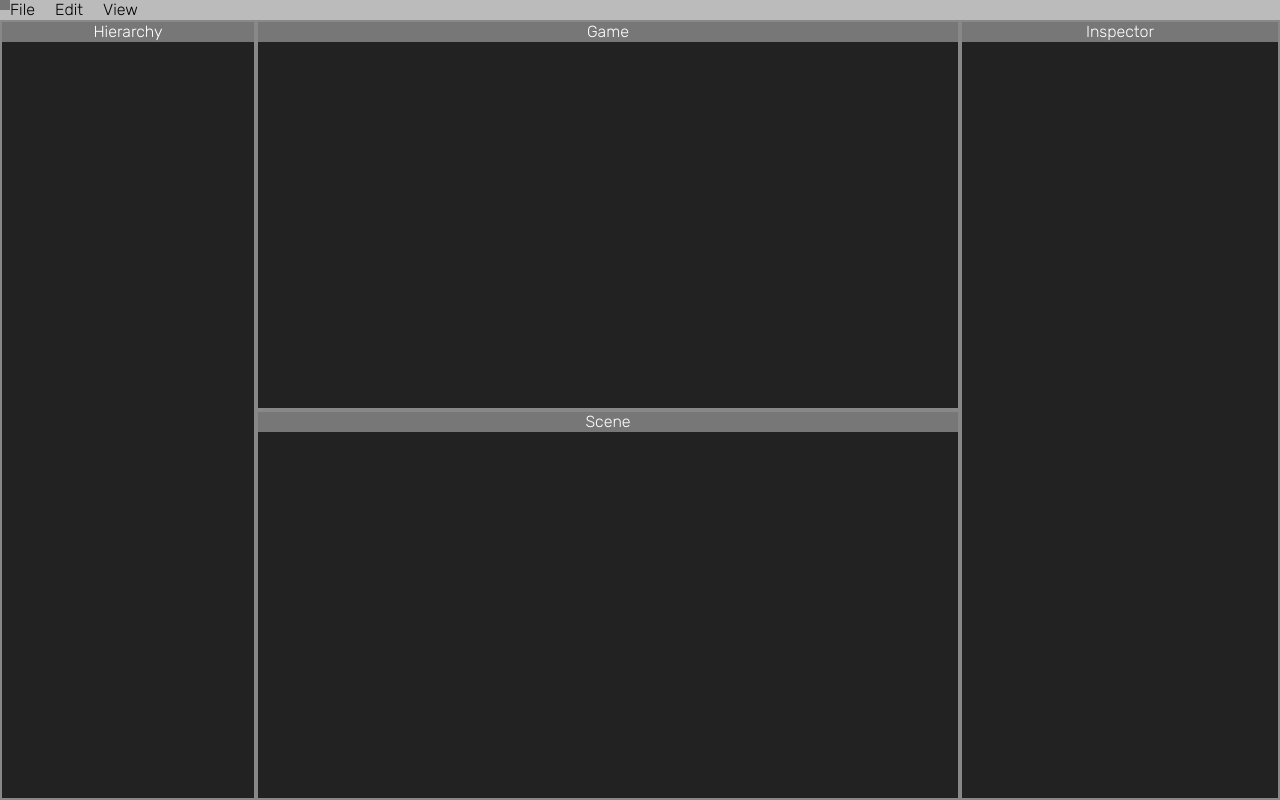
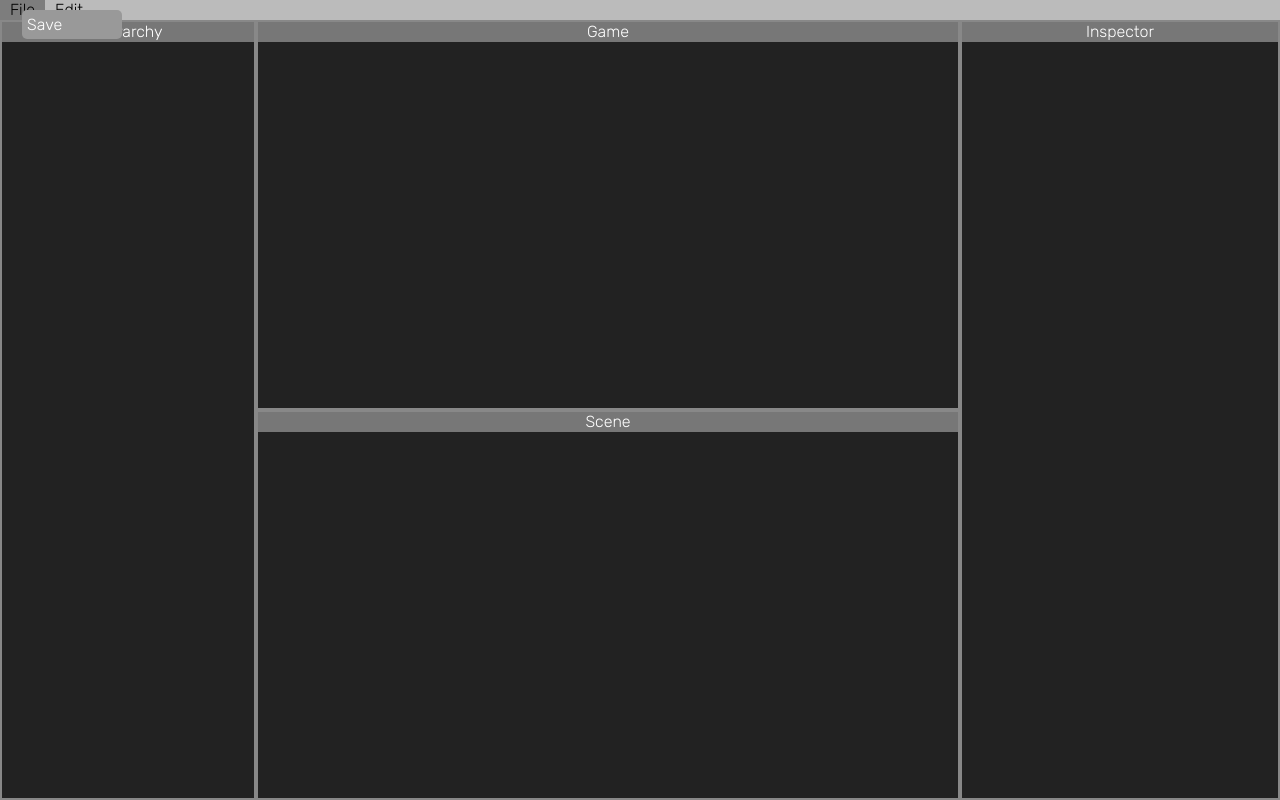
Before and after one commit to phaze-the-dumb/felixengine-editor, a website built with Vite: page index.html in a window 1280 px wide. Both pictures are taken after a click on the element "File". Built offline with nearby package versions, Linux system fonts and the light colour scheme.

Commit message:
context menu works and feels smooth

```diff
--- a/src/editor/class/ContextMenu.ts
+++ b/src/editor/class/ContextMenu.ts
@@ -1,12 +1,65 @@
+let pageSize = {
+  width: window.innerWidth,
+  height: window.innerHeight
+}
+
+window.addEventListener('resize', () => {
+  pageSize.width = window.innerWidth;
+  pageSize.height = window.innerHeight;
+});
+
 class ContextMenu{
   div: HTMLElement;
   buttons: Array<any>;
 
-  constructor(){
+  isMouseOver: boolean = false;
+  closeOnMouseLeave: boolean = false;
+  lockPosition: boolean = false;
+
+  mouse: { x: number, y: number, down: boolean };
+  menuSize: { width: number, height: number };
+
+  constructor( mouse: { x: number, y: number, down: boolean }){
     this.div = document.createElement("div");
     this.div.classList.add("context-menu");
+    this.menuSize = { width: this.div.clientWidth, height: this.div.clientHeight };
 
     this.buttons = [];
+    this.mouse = mouse;
+
+    this.div.onmouseenter = () => this.isMouseOver = true;
+    this.div.onmouseleave = () => {
+      this.isMouseOver = false;
+
+      if(this.closeOnMouseLeave){
+        this.div.style.display = "none";
+        this.closeOnMouseLeave = false;
+        this.lockPosition = false;
+
+        this.reset();
+      }
+    }
+  }
+
+  setActive( active: boolean ): void {
+    if(active){
+      this.div.style.display = "block";
+      this.lockPosition = true;
+
+      let rect = this.div.getBoundingClientRect();
+      this.menuSize = { width: rect.width, height: rect.height };
+
+      this.update(this.mouse.x, this.mouse.y);
+    } else {
+      if(this.isMouseOver)
+        this.closeOnMouseLeave = true;
+      else {
+        this.div.style.display = "none";
+        this.lockPosition = false;
+
+        this.reset();
+      }
+    }
   }
 
   load( container: HTMLElement ): void {
@@ -25,6 +78,27 @@ class ContextMenu{
 
     button.onclick = () => { cb(); };
     this.div.appendChild(button);
+    this.buttons.push(button);
+  }
+
+  update( mouseX: number, mouseY: number ): void {
+    this.div.style.left = mouseX + "px";
+
+    if(mouseY + this.menuSize.height > pageSize.height)
+      this.div.style.top = (mouseY - this.menuSize.height) + "px";
+    else
+      this.div.style.top = mouseY + "px";
+
+    if(mouseX + this.menuSize.width > pageSize.width)
+      this.div.style.left = (mouseX - this.menuSize.width) + "px";
+    else
+      this.div.style.left = mouseX + "px";
+
+  }
+
+  updateMouse( mouseX: number, mouseY: number ): void {
+    this.mouse.x = mouseX;
+    this.mouse.y = mouseY;
   }
 }
 
--- a/src/editor/class/EditorConfig.ts
+++ b/src/editor/class/EditorConfig.ts
@@ -81,7 +81,7 @@ class EditorConfig{
 
   load(): void {
     this.windows.forEach(w => {
-      let win = new EditorWindow(this.editor.container!, w.type, w.theme);
+      let win = new EditorWindow(this.editor.container!, w.type, w.theme, this.editor.ctxMenu);
 
       win.setPosition(w.x, w.y);
       win.setSize(w.width, w.height);
--- a/src/editor/class/EditorWindow.ts
+++ b/src/editor/class/EditorWindow.ts
@@ -1,3 +1,5 @@
+import { ContextMenu } from "./ContextMenu";
+
 enum WindowType{
   HIERARCHY, INSPECTOR, UNKNOWN,
   GAME, SCENE
@@ -50,13 +52,17 @@ class EditorWindow{
   setupWin: Function | undefined;
   transform: EditorWindowTransform;
   header: HTMLElement;
+  contextMenu: Array<{ name: string, cb: Function }>;
+  menu: ContextMenu;
 
-  constructor( aContainer: HTMLElement, aType: WindowType, aTheme: WindowTheme ){
+  constructor( aContainer: HTMLElement, aType: WindowType, aTheme: WindowTheme, menu: ContextMenu ){
     this.container = aContainer;
     this.type = aType;
     this.theme = aTheme;
     this.div = document.createElement('div');
     this.transform = new EditorWindowTransform(this);
+    this.contextMenu = [ { name: 'hi', cb: () => { console.log('hi') } } ];
+    this.menu = menu;
 
     this.header = document.createElement('div');
     this.header.innerHTML = 'Unknown';
@@ -77,6 +83,23 @@ class EditorWindow{
       this.setupWin();
     else
       this.render();
+
+    this.div.addEventListener('contextmenu', ( e: Event ) => {
+      e.preventDefault();
+
+      if(this.contextMenu.length > 0){
+        this.contextMenu.forEach(( a: { name: string, cb: Function } ) =>
+          menu.addButton(a.name, a.cb));
+
+        menu.setActive(true);
+      }
+    });
+
+    this.div.onmousedown = () => {
+      if(this.menu.lockPosition){
+        this.menu.setActive(false);
+      }
+    }
   }
 
   setHeader( header: string ): void {
--- a/src/editor/class/NavBar.ts
+++ b/src/editor/class/NavBar.ts
@@ -1,16 +1,23 @@
+import { ContextMenu } from "./ContextMenu";
+
 class NavBar{
   div: HTMLElement;
   tabs: any;
+  menu: ContextMenu;
 
-  constructor(){
+  constructor( ctxMenu: ContextMenu ){
     this.div = document.createElement("div");
     this.div.classList.add("navbar");
+    this.menu = ctxMenu;
 
     this.tabs = {
-      File: [],
-      Edit: [],
-      View: [],
+      File: [ 'Save' ],
+      Edit: [ 'Project Settings' ]
     };
+  }
+
+  buttonPress(tab: string, btn: string): void {
+    console.log(tab, btn);
   }
 
   load( container: HTMLElement ){
@@ -18,6 +25,24 @@ class NavBar{
       let div = document.createElement("div");
       div.innerText = tab;
       div.classList.add('navbutton');
+
+      div.onclick = () => {
+        this.menu.reset();
+
+        this.tabs[tab].forEach((btn: any) => {
+          this.menu.addButton(btn, () => {
+            this.buttonPress(tab, btn);
+          });
+        })
+
+        this.menu.setActive(true);
+      }
+
+      div.onmouseleave = () => {
+        setTimeout(() => {
+          this.menu.setActive(false);
+        }, 100);
+      }
 
       this.div.appendChild(div);
     });
--- a/src/editor/main.ts
+++ b/src/editor/main.ts
@@ -3,6 +3,12 @@ import { EditorWindow } from "./class/EditorWindow";
 import { EditorConfig } from "./class/EditorConfig";
 import { NavBar } from "./class/NavBar";
 import { ContextMenu } from "./class/ContextMenu";
+
+let mouse: any = {
+  x: 0,
+  y: 0,
+  down: false
+}
 
 class Editor extends EventEmitter {
   container: HTMLElement | null;
@@ -16,9 +22,11 @@ class Editor extends EventEmitter {
 
     this.container = null;
     this.windows = [];
-    this.nav = new NavBar();
-    this.ctxMenu = new ContextMenu();
+    this.ctxMenu = new ContextMenu(mouse);
+    this.nav = new NavBar(this.ctxMenu);
     this.config = EditorConfig.tryGetConfig(this);
+
+    this.update();
   }
 
   mount( container: HTMLElement ): void {
@@ -28,8 +36,23 @@ class Editor extends EventEmitter {
     this.nav.load(container);
     this.ctxMenu.load(container);
 
+    this.ctxMenu.setActive(false);
     this.emit('load');
+  }
+
+  update(): void {
+    this.ctxMenu.updateMouse(mouse.x, mouse.y);
+
+    requestAnimationFrame(() => this.update());
   }
 }
 
+window.addEventListener('mousemove', ( e ) => {
+  mouse.x = e.clientX;
+  mouse.y = e.clientY;
+});
+
+window.addEventListener('mousedown', () => mouse.down = true);
+window.addEventListener('mouseup', () => mouse.down = false);
+
 export { Editor };
--- a/src/style.css
+++ b/src/style.css
@@ -96,11 +96,25 @@
 }
 
 .context-menu{
-  padding: 5px;
   position: fixed;
   top: 0;
   left: 0;
-  background: #757575;
+  background: #999;
+  border-radius: 5px;
+}
+
+.context-menu-button{
+  padding: 5px;
+  background: transparent;
+  transition: 0.1s;
+  cursor: pointer;
+  user-select: none;
+  border-radius: 5px;
+  min-width: 100px;
+}
+
+.context-menu-button:hover{
+  background: #0005;
 }
 
 .editor-window{
```
